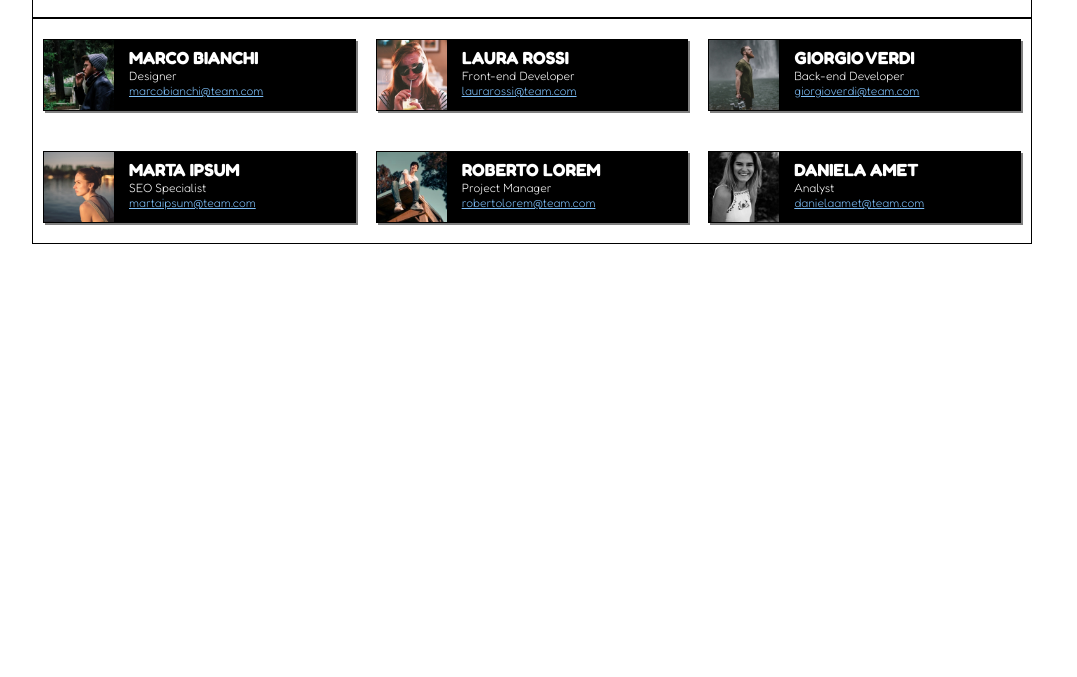
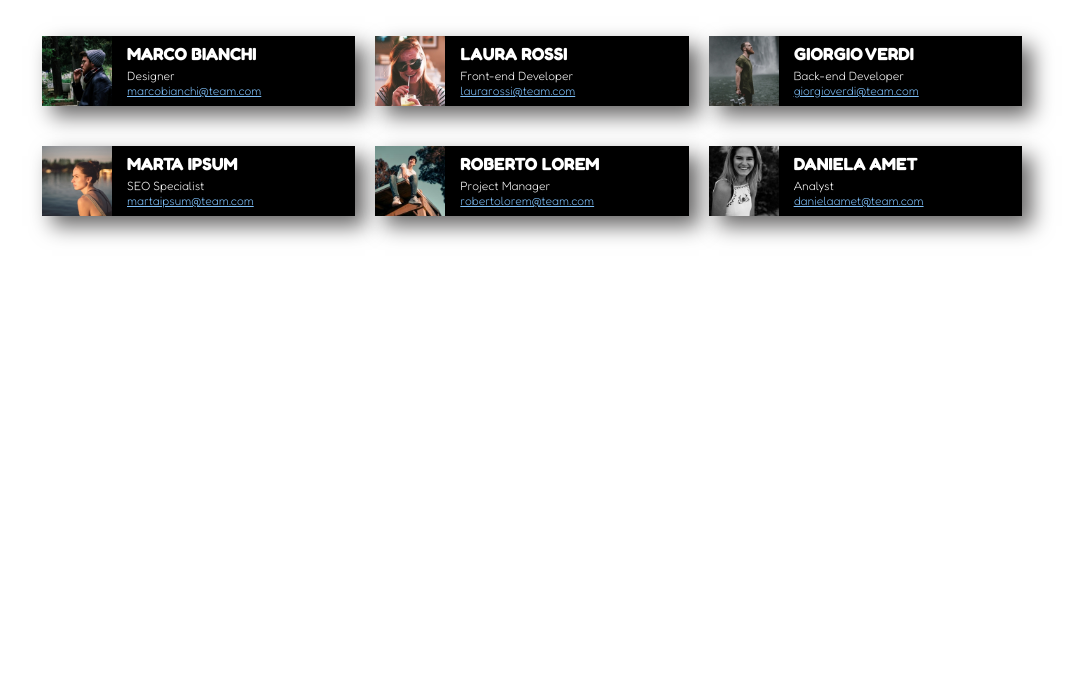
Before and after one commit to Bice93/html-css-float-cards, a plain HTML site: page index.html in a window 1280 px wide. Shown: the part 123-800 px from the top of the page, without its empty margins (108-1185 px from the left). Drawn offline with Linux system fonts and the light colour scheme.

Commit message:
conclusion

```diff
--- a/css/style.css
+++ b/css/style.css
@@ -13,7 +13,7 @@
 .conteiner{
     width: 1000px;
     margin: auto;
-    border: 1px solid black;
+    /* border: 1px solid black; */
 }
 
 .title{
@@ -30,28 +30,29 @@ h1{
 
 h3{
     font-family: 'Fredoka', sans-serif;
+    margin-bottom: 4px;
 }
 
 p{
     font-family: 'Fredoka', sans-serif;
+    font-weight: normal;
 }
 
 .information > p{
-    font-weight: lighter;
+    font-weight:normal;
     font-size: 12px;
 }
 
 .conteiner-cards{
     width: 1000px;
     margin: auto;
-    border: 1px solid black;
+    /* border: 1px solid black; */
 }
 
 .cards{
     width: calc(100% / 3 - 20px);
     background-color: black;
-    border: 1px solid black;
-    box-shadow: 2px 2px grey;
+    box-shadow: 10px 10px 20px rgb(104, 103, 103);
     float:left;
     margin: 20px 10px;
 }
--- a/index.html
+++ b/index.html
@@ -4,7 +4,6 @@
     <link rel="stylesheet" href="css/style.css">
     <link href="https://fonts.googleapis.com/css2?family=Fredoka:wght@300&display=swap" rel="stylesheet">
     <link href="https://fonts.googleapis.com/css2?family=Fredoka:wght@700&display=swap" rel="stylesheet">
-    <link href="https://fonts.googleapis.com/css2?family=Fredoka:wght@500&display=swap" rel="stylesheet">
     <meta charset="UTF-8">
     <meta http-equiv="X-UA-Compatible" content="IE=edge">
     <meta name="viewport" content="width=device-width, initial-scale=1.0">
@@ -29,7 +28,7 @@
 
                 <div class="information">
                     <h3>MARCO BIANCHI</h3>
-                    <p>Designer <br> <a href="mailto:#">marcobianchi@team.com</a></p>
+                    <p>Designer <br><a href="mailto:#">marcobianchi@team.com</a></p>
                 </div>
             </div>
 
```
